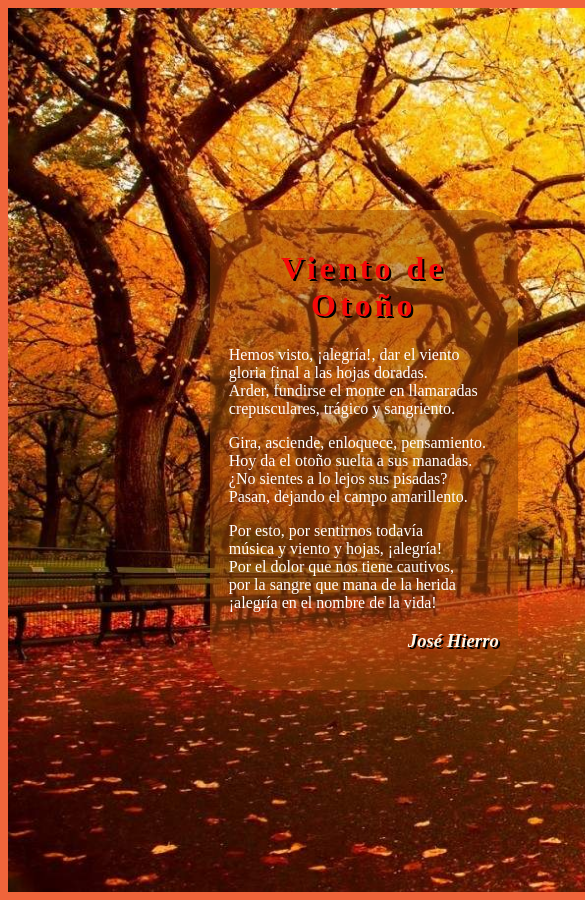
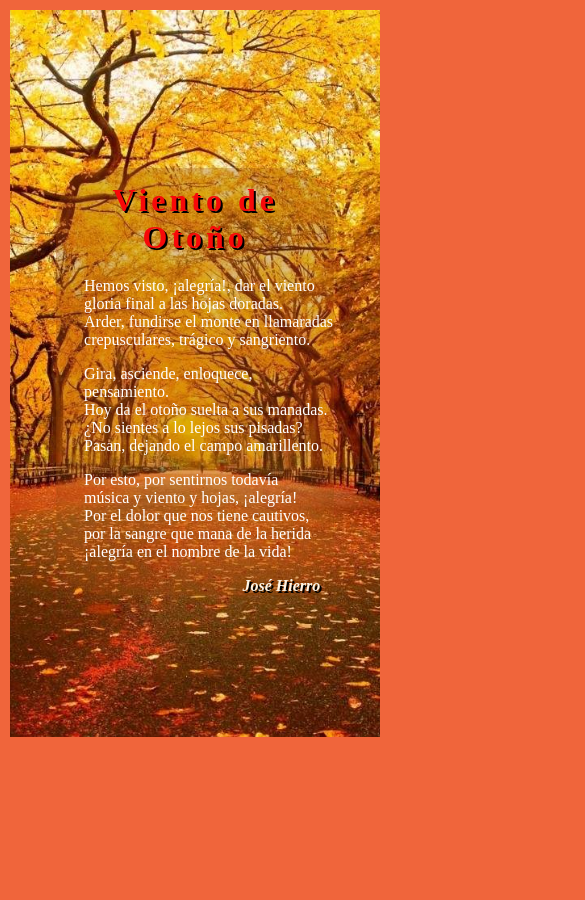
Before and after one commit to mnataliacm/autumn, a plain HTML site: page index.html in a window 390 px wide. Shown: the top 900 px of the page, 585 px wide, since content can reach past the window. After the commit the page ends 844 px from the top, so only its background shows below. Drawn offline with Linux system fonts and the light colour scheme; a web font is replaced by a local one.

Commit message:
Add files via upload

```diff
--- a/estilo/syle.css
+++ b/estilo/syle.css
@@ -1,52 +1,75 @@
 @font-face {
-    font-family:'Queental-Regular' ;
-    src: url('../fuentes/Queental-Regular.ttf');
-    font-family:'Lovebird' ;
+    font-family:'love' ;
     src: url('../fuentes/Lovebird.ttf');
 }
-
+@font-face {
+    font-family:'regular' ;
+    src: url('../fuentes/QUIGLEYW.TTF');
+}
 body {
     background-color: #f0653b;
-    width: 1200px;
-    /*height: 5%;*/
+    padding: 0.5% 0.5%;
 }
-        #fondoimg {
-            width: 80%;
-            height: 20%;
-            padding: 16%;
+#fondo {
+    width: 98%;
+    height: 97%;
+    margin: auto;
     background-image: url('../imagenes/wallpaper2.jpg');
+    position: absolute;
+    background-size: cover;
     background-repeat: no-repeat;
-            background-size: cover;
+    background-position: center;
+}
+#container {
     position: relative;
+    background-position: center;
+    border-radius: 50px;
+    max-width: 700px;
+    margin: auto;
+    background-color: rgba(148, 71, 8, 0.301);
 }
-
-        #container {
-            border-radius: 40px;
-            width: auto;
-            max-width: 270px;
-            padding: 2%;
-            margin: 1%;
-            background-color: rgba(148, 71, 8, 0.479);
-        }
-
 h1 {
     color: rgb(247, 9, 9);
     text-align: center;
-            font-family:'Lovebird';
-            font-size:2em;
+    font-family:'love';
+    font-size:4em;
     letter-spacing:4px;
     text-shadow: 2px 2px black;
+    padding-top: 5%;
 }
-
 p {
     color:white;
-            font-size: 1em;
+    font-size: 2em;
     text-align: left;
-            font-family:'Queental-Regular';
+    font-family:'regular';
+    padding-left: 10%;
 }
-
 h3 {
     color: oldlace;
     text-align: right;
+    font-size: 2em;
+    padding-right: 5%;
     text-shadow: 2px 2px black;
 }
+@media only screen and (max-width:650px) {
+    #fondo {
+        width: 40%;
+        height: 30%;
+        margin: auto;}
+    #container {width: 50%; max-width: 500px;}
+    #container h1 {font-size: 1.5em;}
+    #container p {font-size: 0.5em;}
+    #container h3 {font-size: 0.5em;}
+}
+@media only screen and (max-width:650px) {
+    #fondo {
+        width: 95%;
+        height: 70%;
+        margin: auto;
+        padding-top: 35%;
+    }
+    #container {width: 75%;}
+    #container h1 {font-size: 2em;}
+    #container p {font-size: 1em;}
+    #container h3 {font-size: 1em;}
+}
--- a/index.html
+++ b/index.html
@@ -5,17 +5,12 @@
     <meta name="viewport" content="width=device-width, initial-scale=1.0">
     <link rel="stylesheet" href="estilo/syle.css">
     <link rel="shortcut icon" href="imagenes/favicon.ico" type="image/x-icon">
-
-    <title> Poema de Otoño </title>
-
+    <title> Poema de Otoño I</title>
 </head>
 <body>
-
-    <div id="fondoimg">
+    <div id="fondo">
         <div id="container">
-
             <h1><b>Viento de Otoño</b></h1>
-
             <p>
             Hemos visto, ¡alegría!, dar el viento<br>
             gloria final a las hojas doradas.<br>
@@ -35,11 +30,7 @@
             por la sangre que mana de la herida<br>
             ¡alegría en el nombre de la vida!<br>
             </p>
-
             <h3><i>José Hierro</i></h3>
-
-
-
         </div>
     </div>
 </body>
```
Also changed, not shown: fuentes/QUIGLEYW.TTF (added). Lines whose indentation alone changed are shown as unchanged.
